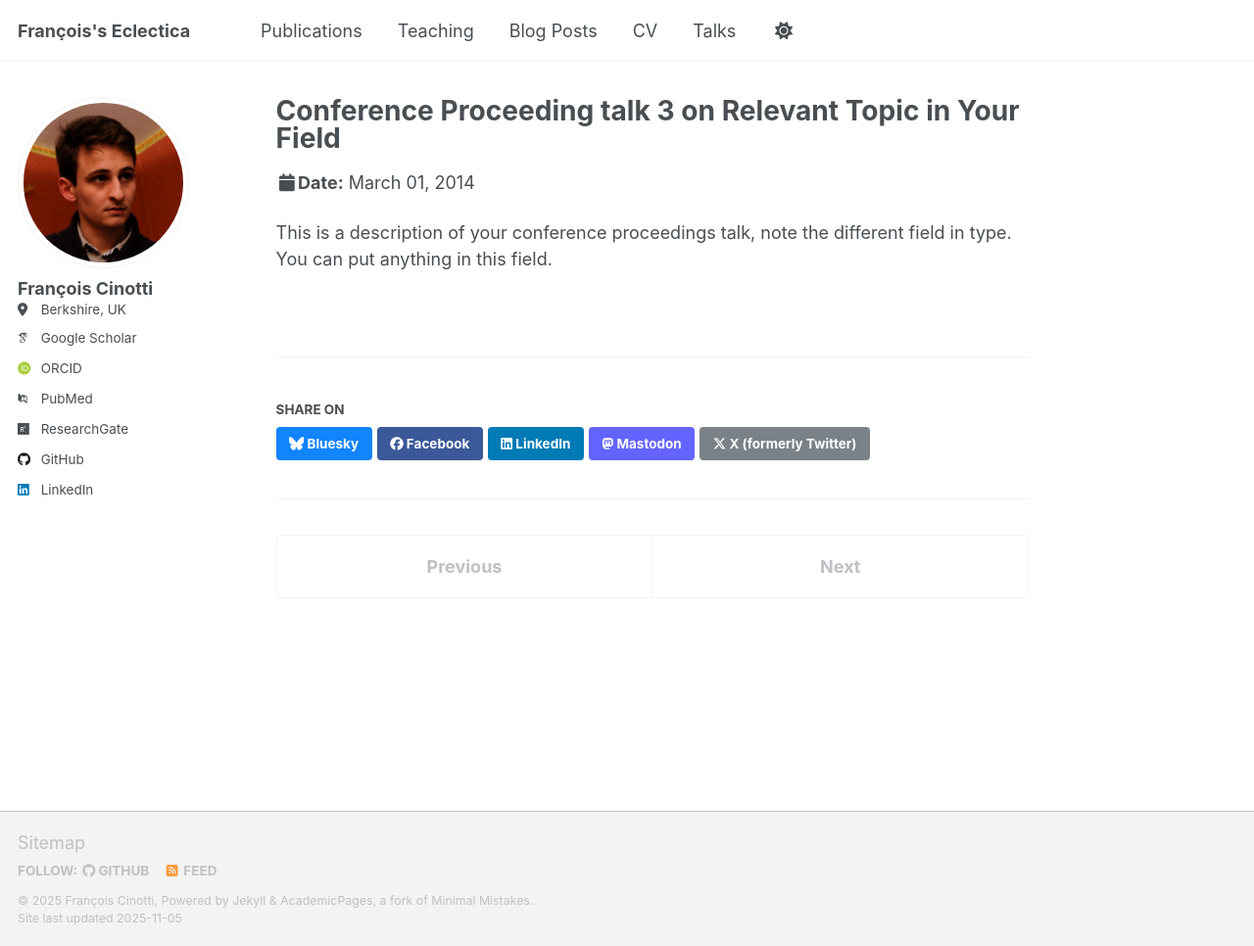
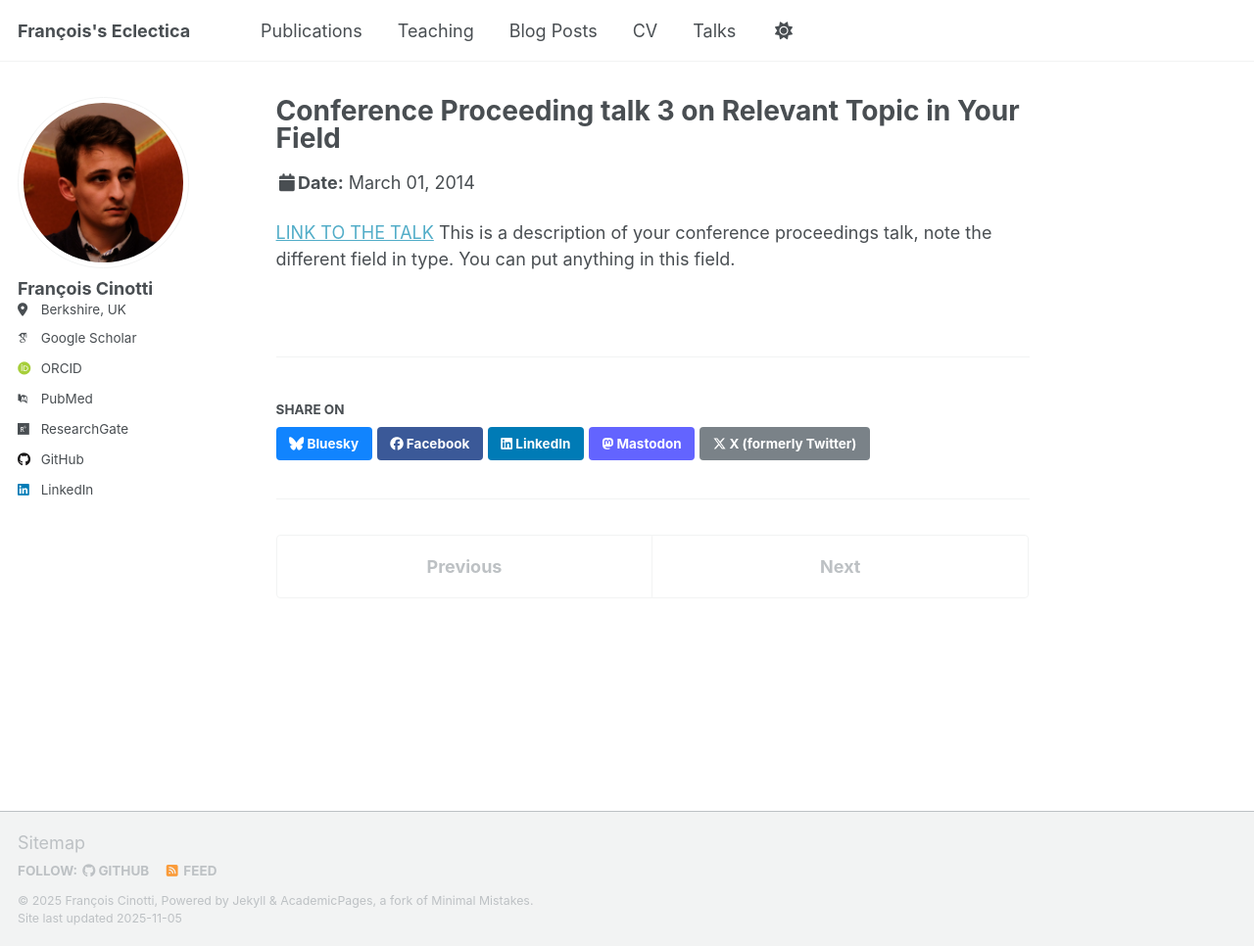
Before and after one commit to frct/frct.github.io, a Jekyll site: the page built from _talks/2014-03-01-talk-3.md, in a window 1280 px wide and 966 px high. Shown: the whole window at 98% size. Built offline with Jekyll 4.4.1, drawn with Linux system fonts in a browser that asks for light colours; some web fonts are replaced; a script that is not in the unit is left out.

Commit message:
Update 2014-03-01-talk-3.md

```diff
--- a/_talks/2014-03-01-talk-3.md
+++ b/_talks/2014-03-01-talk-3.md
@@ -7,5 +7,5 @@ venue: "Testing Institute of America 2014 Annual Conference"
 date: 2014-03-01
 location: "Los Angeles, CA, USA"
 ---
-
+[LINK TO THE TALK](https://www.youtube.com/watch?v=rHLKU6UnsxQ)
 This is a description of your conference proceedings talk, note the different field in type. You can put anything in this field.
```
